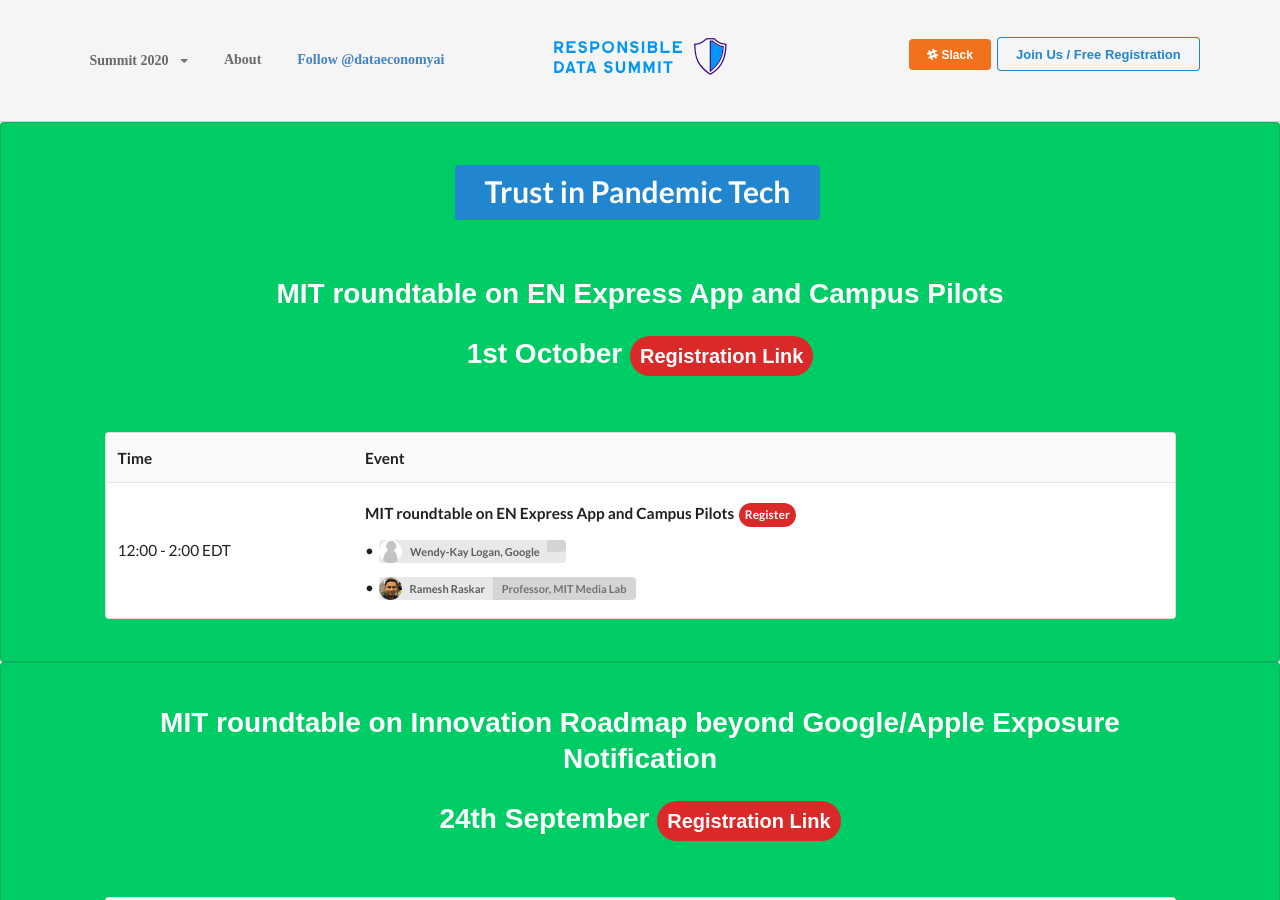
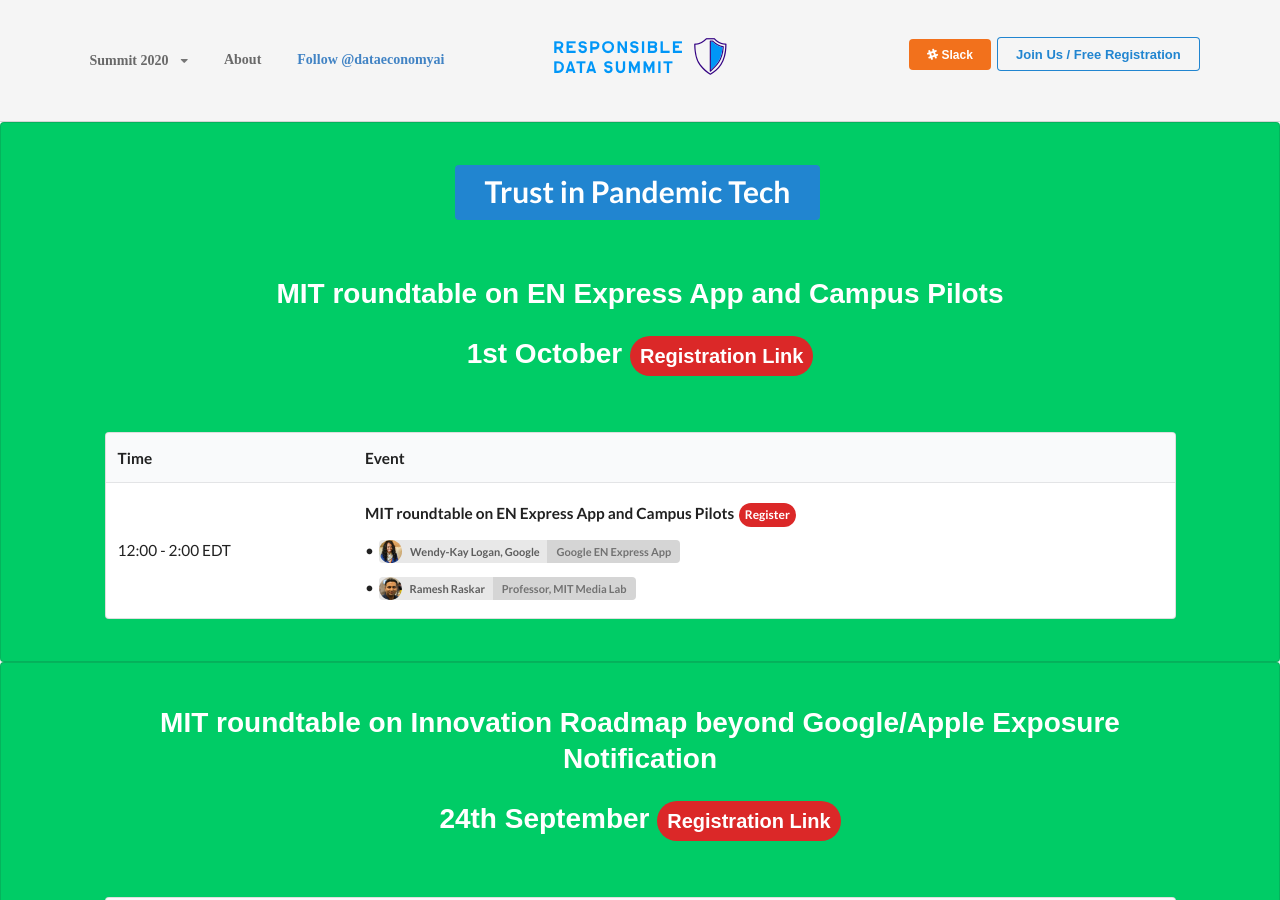
Before and after one commit to responsible-data-summit/events, a Jekyll site: the page built from agenda-0806.html, in a window 1280 px wide and 900 px high. Built offline with Jekyll 4.4.1, drawn with Linux system fonts in a browser that asks for light colours; some web fonts are replaced; comment, search, counter and statistics services are not loaded.

Commit message:
speaker list

```diff
--- a/_data/speakers_trust.yml
+++ b/_data/speakers_trust.yml
@@ -167,7 +167,7 @@
     North Carolina
   avatar: coreymercey.jpg
 
-- name: Wendy-Kay Logan Google
+- name: Wendy-Kay Logan, Google
   title: |
     Google EN Express App
   avatar: wendykaylogan.jpg
```
